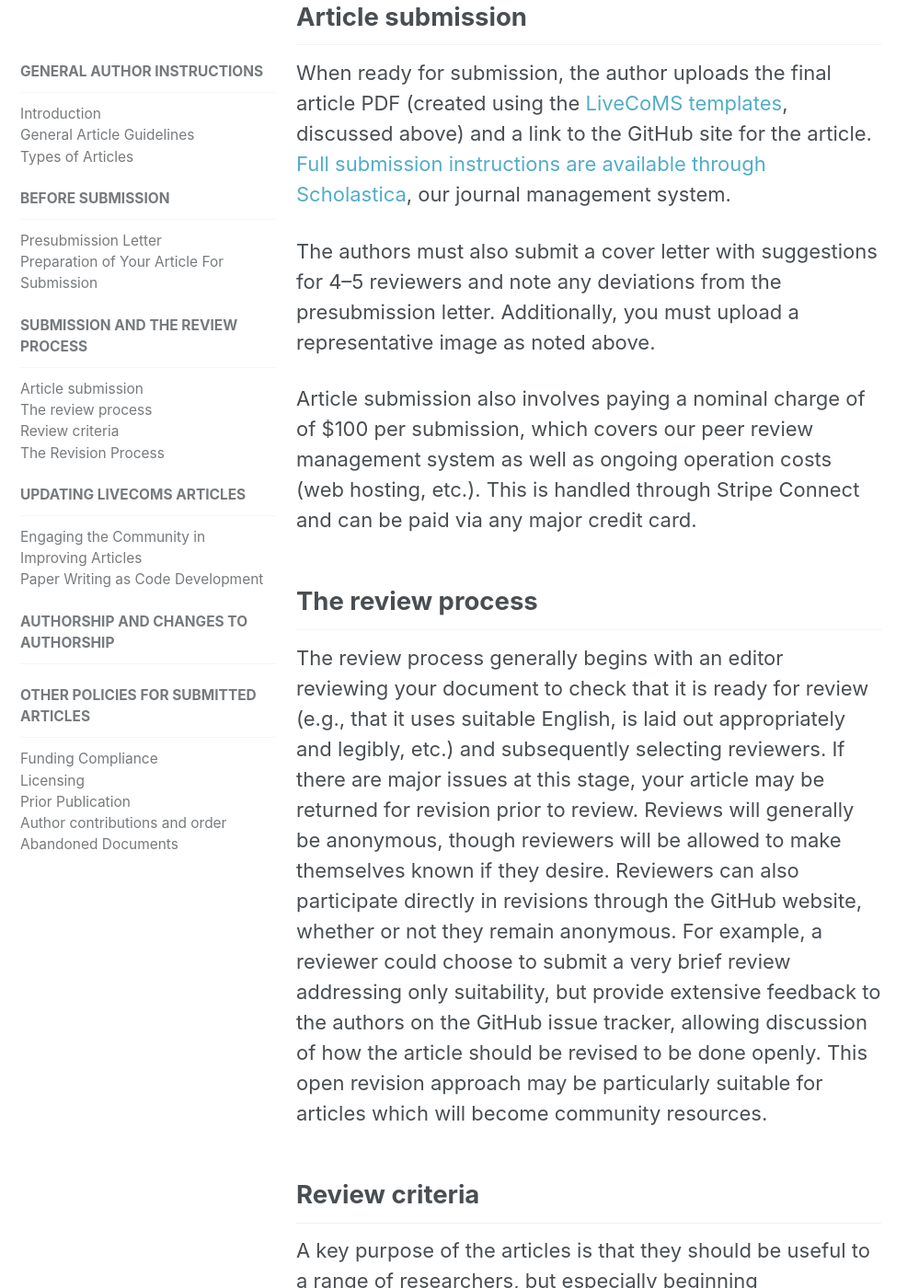
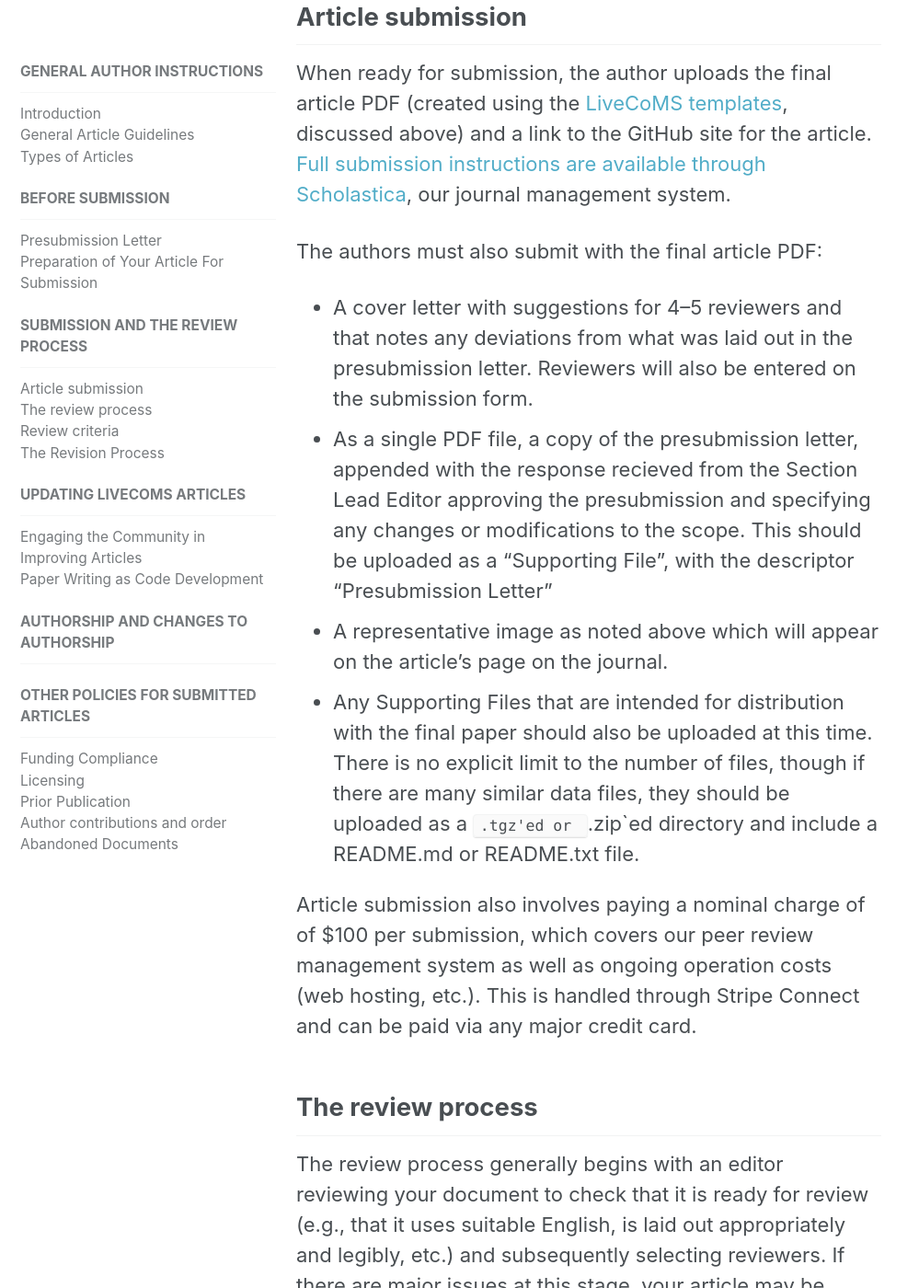
Before and after one commit to livecomsjournal/livecomsjournal.github.io, a Jekyll site: the page built from _author_instructions/01_policies.md, in a window 1280 px wide and 1400 px high, scrolled down 10035 px. Shown: the whole window at 92% size, without its empty margins (0-999 px from the left). Built offline with Jekyll 4.4.1, drawn with Linux system fonts in a browser that asks for light colours.

Commit message:
Describes how to include the extra presubmission letter.

```diff
--- a/_author_instructions/01_policies.md
+++ b/_author_instructions/01_policies.md
@@ -168,8 +168,12 @@ Posting to a preprint server can be done at any time prior to submission.
 When ready for submission, the author uploads the final article PDF (created using the [LiveCoMS templates](https://github.com/livecomsjournal/article_templates), discussed above) and a link to the GitHub site for the article.
 [Full submission instructions are available through Scholastica](http://help.scholasticahq.com/customer/portal/articles/1218626), our journal management system.
 
-The authors must also submit a cover letter with suggestions for 4--5 reviewers and note any deviations from the presubmission letter.
-Additionally, you must upload a representative image as noted above.
+The authors must also submit with the final article PDF:
+
+  * A cover letter with suggestions for 4--5 reviewers and that notes any deviations from what was laid out in the presubmission letter.  Reviewers will also be entered on the submission form.
+  * As a single PDF file, a copy of the presubmission letter, appended with the response recieved from the Section Lead Editor approving the presubmission and specifying any changes or modifications to the scope. This should be uploaded as a "Supporting File", with the descriptor "Presubmission Letter"
+  * A representative image as noted above which will appear on the article's page on the journal.
+  * Any Supporting Files that are intended for distribution with the final paper should also be uploaded at this time. There is no explicit limit to the number of files, though if there are many similar data files, they should be uploaded as a `.tgz'ed or `.zip`ed directory and include a README.md or README.txt file.
 
 Article submission also involves paying a nominal charge of of $100 per submission, which covers our peer review management system as well as ongoing operation costs (web hosting, etc.).
 This is handled through Stripe Connect and can be paid via any major credit card.
```
